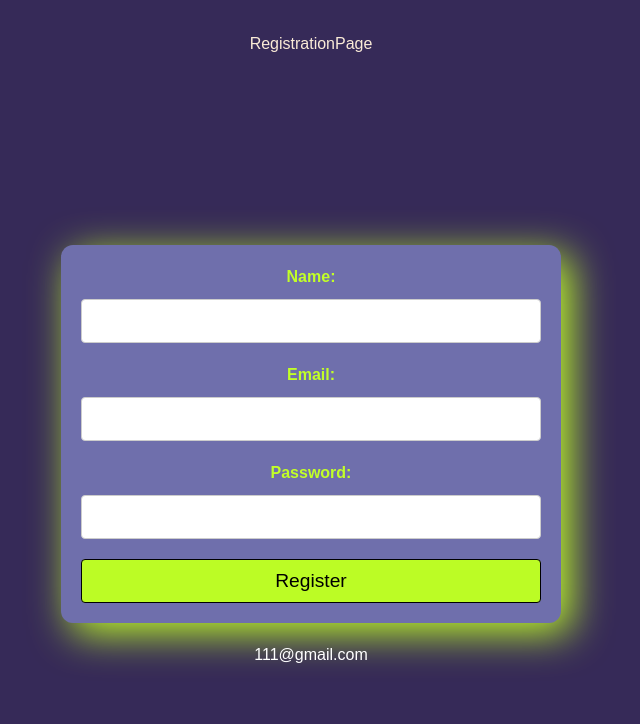
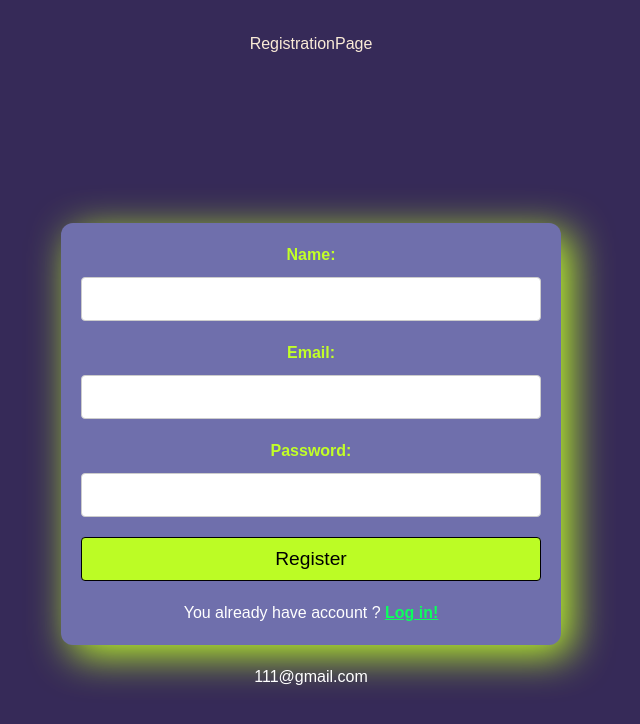
Before and after one commit to Andreyisenko/goit-react-hw-08, a React (Vite) app: page /register in a window 1280 px wide. Shown: the top 724 px of the page, without its empty margins (329-969 px from the left). Built offline with nearby package versions, Linux system fonts and the light colour scheme; no server answers.

Commit message:
add private-route

```diff
--- a/src/components/LoginForm/LoginForm.jsx
+++ b/src/components/LoginForm/LoginForm.jsx
@@ -2,7 +2,7 @@ import { Field, Form, Formik, replace } from 'formik';
 import css from './LoginForm.module.css';
 import { useDispatch } from 'react-redux';
 import { logIn } from '../../redux/auth/operations';
-import { useNavigate } from 'react-router-dom';
+import { Link, useNavigate } from 'react-router-dom';
 import toast from 'react-hot-toast';
 const LoginForm = () => {
   const initialValues = {
@@ -39,6 +39,8 @@ const LoginForm = () => {
           <button className={css.buttonReg} type="submit">
           Login
           </button>
+          <p>You do not have account yet? <Link to='/register'> <b>Get IT! </b></Link></p>
+
         </Form>
       </Formik>
       <p>partalogni@gufum.com</p>
--- /dev/null
+++ b/src/components/PrivateRoute.jsx
@@ -0,0 +1,10 @@
+import { useSelector } from 'react-redux';
+import { Navigate } from 'react-router-dom';
+import { selectIsLoggedIn } from '../redux/auth/selectors';
+
+const PrivateRoute = ({ children }) => {
+  const isLoggedIn = useSelector(selectIsLoggedIn);
+  return isLoggedIn ? children : <Navigate to="/login" />;
+};
+
+export default PrivateRoute;
--- a/src/components/RegistrationForm/RegistrationForm.jsx
+++ b/src/components/RegistrationForm/RegistrationForm.jsx
@@ -2,6 +2,7 @@ import { Field, Form, Formik } from "formik"
 import css from './RegistrationForm.module.css'
 import { useDispatch } from "react-redux"
 import { register } from "../../redux/auth/operations"
+import { Link } from "react-router-dom"
 const RegistrationForm = () => {
   const dispatch = useDispatch()
   const initialValues ={
@@ -32,6 +33,7 @@ options.resetForm()
       <Field className={css.inputReg} name='password' type='password'/>
     </label>
     <button  className={css.buttonReg}type="submit">Register</button>
+    <p>You already have account ? <Link to='/login'><b> Log in! </b></Link></p>
   </Form>
 </Formik>
 <p>111@gmail.com</p>
--- a/src/index.css
+++ b/src/index.css
@@ -26,3 +26,6 @@ img {
   display: block;
   max-width: 100%;
 }
+a {
+  color: rgb(12, 255, 93);
+}
--- a/src/pages/ContactsPage/ContactsPage.jsx
+++ b/src/pages/ContactsPage/ContactsPage.jsx
@@ -4,6 +4,7 @@ import { useDispatch } from 'react-redux';
 import { fetchContacts } from '../../redux/contacts/operations';
 import SearchBox from '../../components/SearchBox/SearchBox';
 import ContactForm from '../../components/ContactForm/ContactForm';
+import PrivateRoute from '../../components/PrivateRoute';
 
 const ContactsPage = () => {
   const dispatch = useDispatch();
@@ -14,9 +15,11 @@ const ContactsPage = () => {
 
   return (
     <div>
+      <PrivateRoute>
       <ContactForm/>
       <SearchBox />
       <ContactList />
+      </PrivateRoute>
     </div>
   );
 };
```
Also changed, not shown: src/pages/HomePage.js (deleted).
